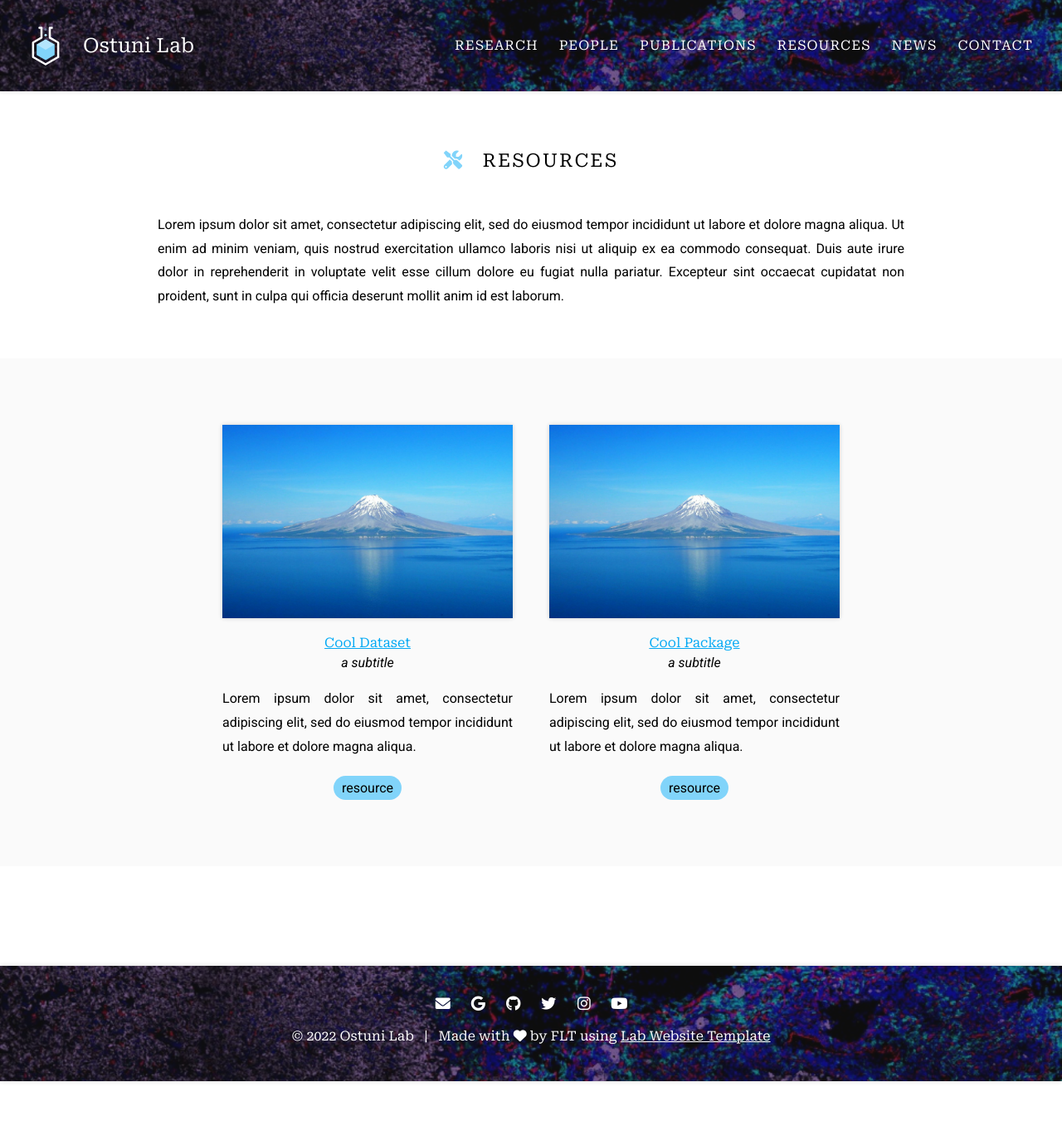
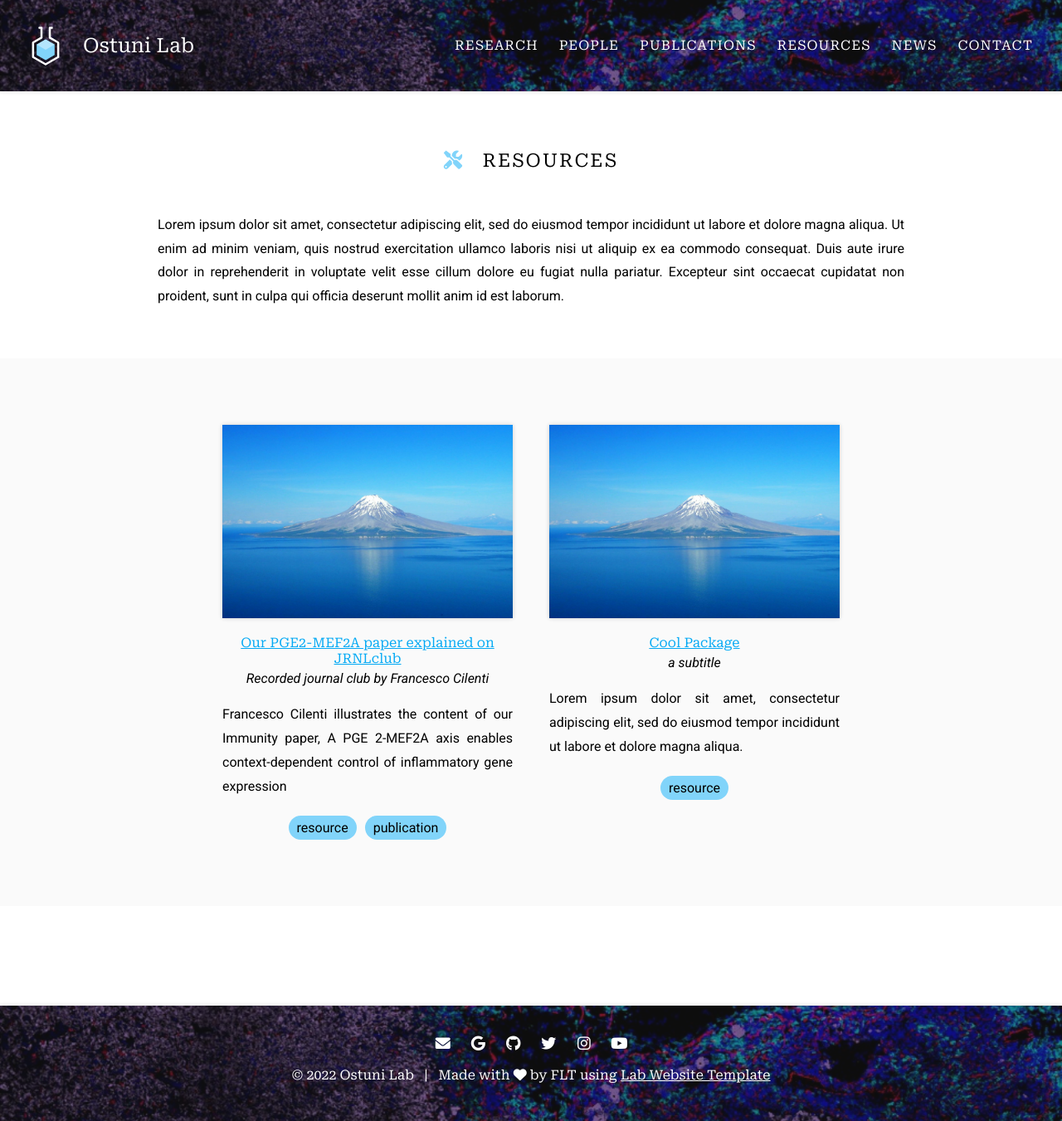
Before and after one commit to laterz-f/labwebsite, a Jekyll site: the page built from tools/index.md, in a window 1280 px wide. Shown: the whole page at 83% size. Built offline with Jekyll 4.4.1, drawn with Linux system fonts in a browser that asks for light colours; before the commit the page ends 1303 px from its top, so only the background shows below that.

Commit message:
Update tools.yaml

```diff
--- a/_data/tools.yaml
+++ b/_data/tools.yaml
@@ -1,12 +1,12 @@
-- title: Cool Dataset
-  subtitle: a subtitle
+- title: Our PGE2-MEF2A paper explained on JRNLclub
+  subtitle: Recorded journal club by Francesco Cilenti
   group: featured
   image: images/photo.jpg
-  link: https://github.com/
-  description: Lorem ipsum dolor sit amet, consectetur adipiscing elit, sed do eiusmod tempor incididunt ut labore et dolore magna aliqua.
-  repo: greenelab/lab-website-template
+  link: https://jrnlclub.org/research-films/pge2-mef2a-inflammatory?rq=cilenti/
+  description: Francesco Cilenti illustrates the content of our Immunity paper, A PGE 2-MEF2A axis enables context-dependent control of inflammatory gene expression
   tags:
     - resource
+    - publication
 
 - title: Cool Package
   subtitle: a subtitle
```
